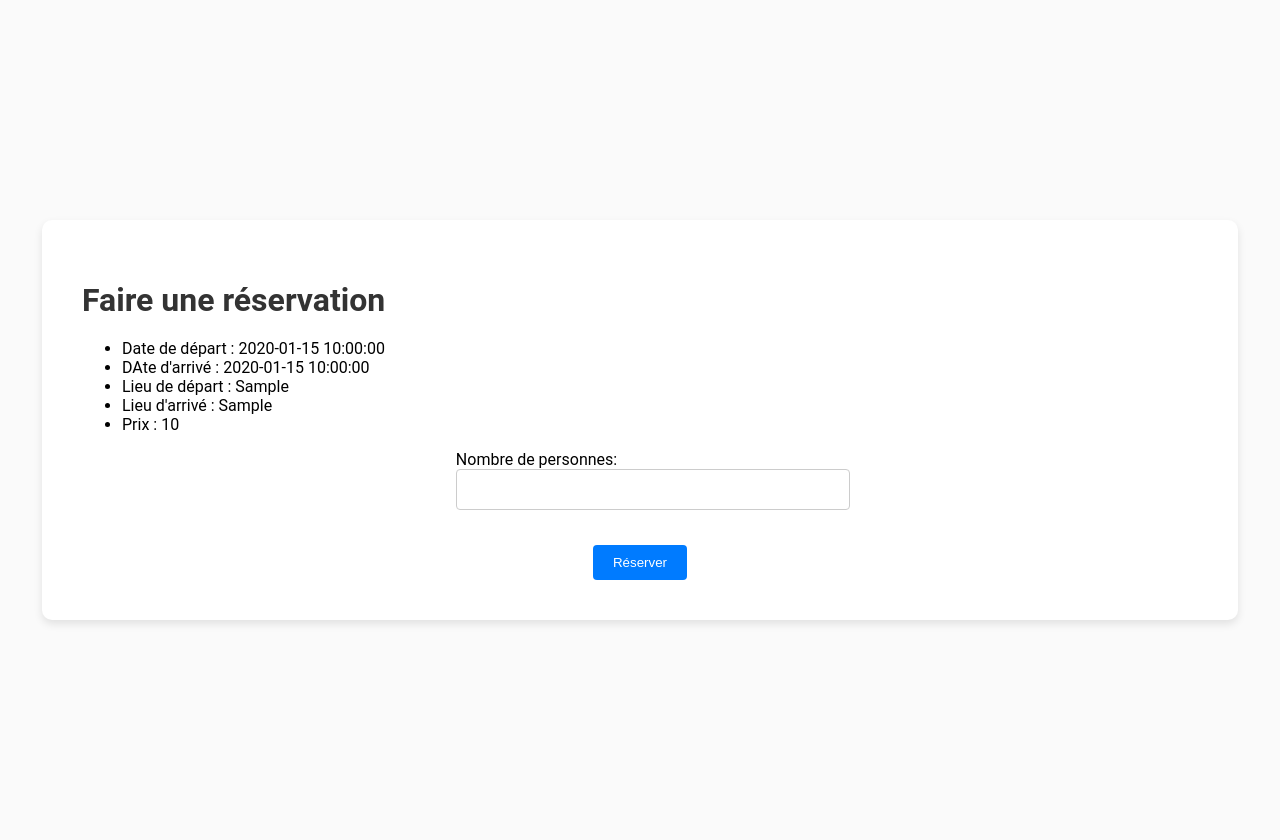
After one commit to Lilian-Noacco/SAE-R4.DevCloud.10, a Python web app: template templates/reserver.html in a window 1280 px wide. The commit adds this page. Run offline with Jinja, Linux system fonts and the light colour scheme; the template is opened without the code that fills it: most values are stand-ins (such as "Sample title", 1, 10 or a date in 2020).

Commit message:
Ajout du front end pour réserver, et consulter ses réservations, ajout du bouton de déconnexion, modifications de certains urls

```diff
--- a/sae410/compagnie/urls.py
+++ b/sae410/compagnie/urls.py
@@ -2,7 +2,7 @@ from django.urls import path
 from .views import vol_list, vol_detail, reservation_detail, reservation_list, achat_list, achat_detail, register, login, test_token
 
 urlpatterns = [
-    path('api/', vol_list),
+    path('api/vols/', vol_list),
     path ('api/vol/<int:pk>/', vol_detail),
     path ('api/reservation/', reservation_list),
     path ('api/reservation/<int:pk>/', reservation_detail),
--- /dev/null
+++ b/templates/reserver.html
@@ -0,0 +1,27 @@
+<!DOCTYPE html>
+<html lang="en">
+<head>
+    <meta charset="UTF-8">
+    <title>Faire une réservation</title>
+    <link rel="stylesheet" type="text/css" href="{{ url_for('static', filename='styles.css') }}">
+</head>
+<body>
+<div class="container">
+    <h1>Faire une réservation</h1>
+    <ul>
+        <li>Date de départ : {{ vol.vol_date_depart }}</li>
+        <li>DAte d'arrivé : {{ vol.vol_date_arrive }}</li>
+        <li>Lieu de départ : {{ vol.vol_lieu_depart }}</li>
+        <li>Lieu d'arrivé : {{ vol.vol_lieu_arrive }}</li>
+        <li>Prix : {{ vol.vol_prix }}</li>
+    </ul>
+    <form method="POST" action="{{ url_for('make_reservation', vol_id=vol.vol_id) }}">
+        <div>
+            <label for="reservation_nombre_personne">Nombre de personnes:</label>
+            <input type="number" id="reservation_nombre_personne" name="reservation_nombre_personne" required>
+        </div>
+        <button type="submit">Réserver</button>
+    </form>
+</div>
+</body>
+</html>
--- a/templates/vols.html
+++ b/templates/vols.html
@@ -55,9 +55,9 @@
                     <td>{{ vol.vol_place_totale }}</td>
                     <td>{{ vol.vol_place_restante }}</td>
                     <td>{{ vol.vol_avion }}</td>
-                    <td>{{ vol.vol_prix }}</td>
+                    <td>Prix : {{ vol.vol_prix }} €</td>
                     {% if session.get('token') %}
-                    <td>Je réserve !</td>
+                    <td><a href="{{ url_for('make_reservation', vol_id=vol.vol_id) }}" class="button">Je réserve</a></td>
                     {% endif %}
                 </tr>
                 {% endfor %}
```
Also changed, not shown: main.py (+28 -1 lines), sae410/compagnie/views.py (+28 -16 lines), templates/reservations.html (+3 -5 lines), sae410/db.sqlite3.
